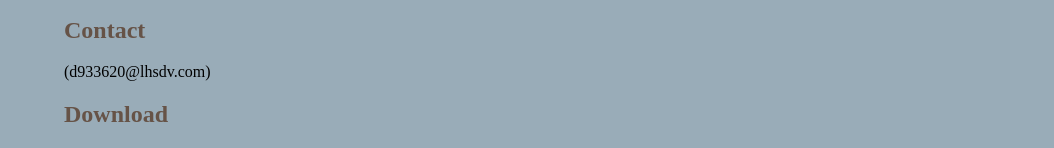
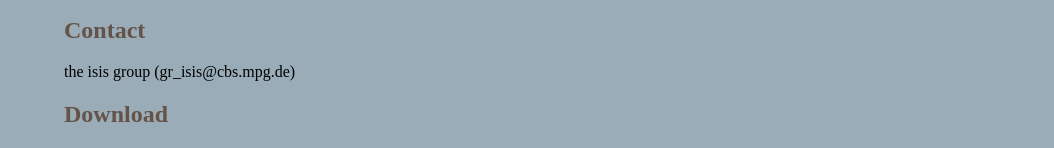
Before and after one commit to isis-group/isis, a plain HTML site: page index.html in a window 1280 px wide. Shown: the part 355-503 px from the top of the page, without its empty margins (226-1280 px from the left). Drawn offline with Linux system fonts and the light colour scheme.

Commit message:
get the email address right

```diff
--- a/index.html
+++ b/index.html
@@ -60,7 +60,7 @@
 <br/>
 <br/>      </p>
 <h2>Contact</h2>
-<p> (d933620@lhsdv.com)
+<p>the isis group (gr_isis@cbs.mpg.de)
 <br/>      </p>
 
 
```
